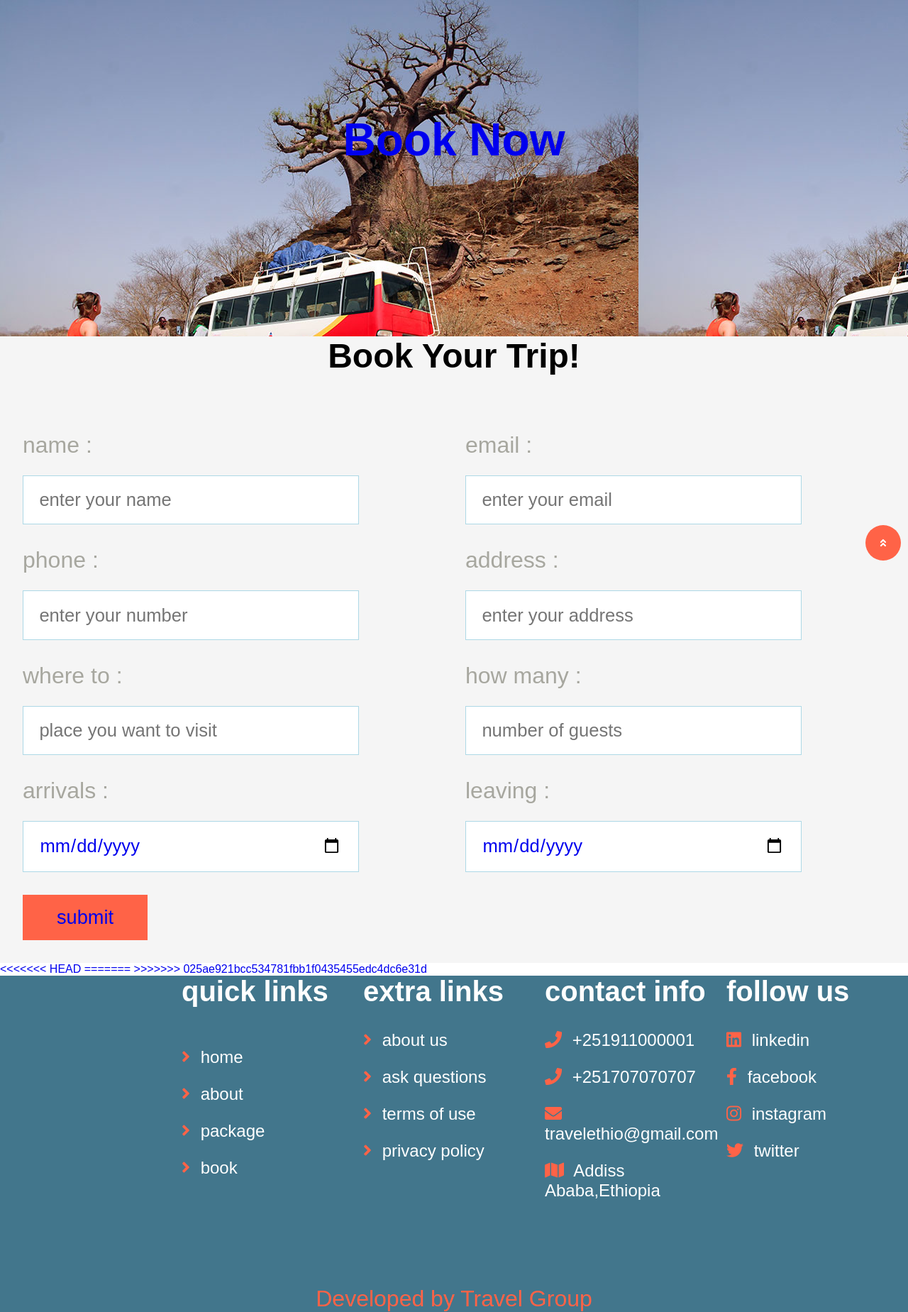
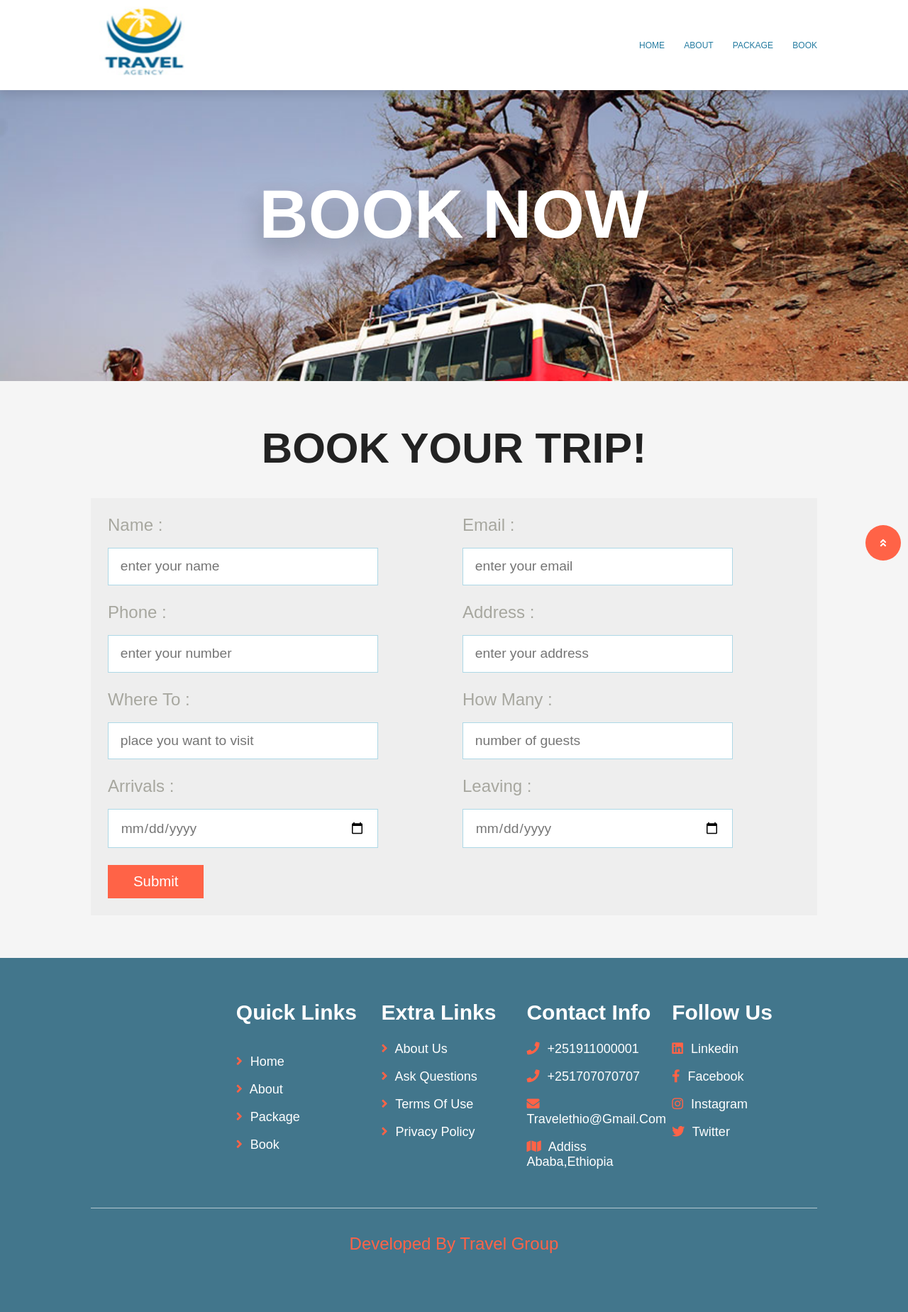
Before and after one commit to yared-abera/travel-and-tour-Guidance-project, a PHP site: page /book.php in a window 1280 px wide. Shown: the whole page at 71% size. After the commit the page ends 1766 px from the top, so only its background shows below. Run offline with PHP 8.4, Linux system fonts and the light colour scheme.

Commit message:
something manuplated

```diff
--- a/book.php
+++ b/book.php
@@ -9,6 +9,7 @@
     <link rel="stylesheet" href="https://unpkg.com/swiper@7/swiper-bundle.min.css" />
     <link rel="stylesheet" href="https://cdnjs.cloudflare.com/ajax/libs/font-awesome/5.15.4/css/all.min.css">
     <link rel="stylesheet" href="css/style.css">
+    <link rel="stylesheet" href="css/package.css">
 
 
     <script src="https://code.jquery.com/jquery-3.5.1.min.js"></script>
@@ -26,7 +27,26 @@
 
 <body>
 
-     <div class="heading" >
+<!-- header section starts  -->
+
+<section class="header">
+
+<a href="home.php" class="logo"><img src="images/logo.jpg"></a>
+
+<nav class="navbar">
+   <a href="home.php">home</a>
+   <a href="about.php">about</a>
+   <a href="package.php" class="active">package</a>
+   <a href="book.php">book</a>
+</nav>
+
+<div id="menu-btn" class="fas fa-bars"></div>
+
+</section>
+
+<!-- header section ends -->
+
+    <div class="heading" style="background:url(images/tt.jpg) no-repeat" >
           <a href="home.php" class="logo">
 
         <h1>Book Now</h1>
--- a/css/package.css
+++ b/css/package.css
@@ -23,14 +23,12 @@
   text-decoration: none;
   text-transform: capitalize;
 }
-
-html {
-  font-size: 62.5%;
+html{
+  font-size: 75%;
   overflow-x: hidden;
 }
-
-section {
-  padding: 5rem 10%;
+section{
+  padding:5rem 10%;
 }
 
 /* header section style starts */
@@ -80,6 +78,7 @@ section {
   left: 0;
   right: 0;
   z-index: 1000;
+
   background-color: var(--white);
   display: flex;
   padding-top: 0;
@@ -90,7 +89,9 @@ section {
 }
 
 .header .logo {
+  font-size: 2.5rem;
   color: var(--black);
+
 }
 
 .logo img {
@@ -99,6 +100,7 @@ section {
 }
 
 .header .navbar a {
+
   margin-left: 2rem;
   color: #247ba0;
   text-transform: uppercase;
--- a/footer.php
+++ b/footer.php
@@ -7,11 +7,6 @@
     <link rel="stylesheet" href="css/footer.css">
 </head>
 <body>
-<<<<<<< HEAD
-=======
-
-
->>>>>>> 025ae921bcc534781fbb1f0435455edc4dc6e31d
 <section class="footer">
         <div class="box-container">
             <div class="box">
```
Also changed, not shown: about.php (+20 -1 lines), home.php (+11 -10 lines), package.php (+4 -19 lines).
